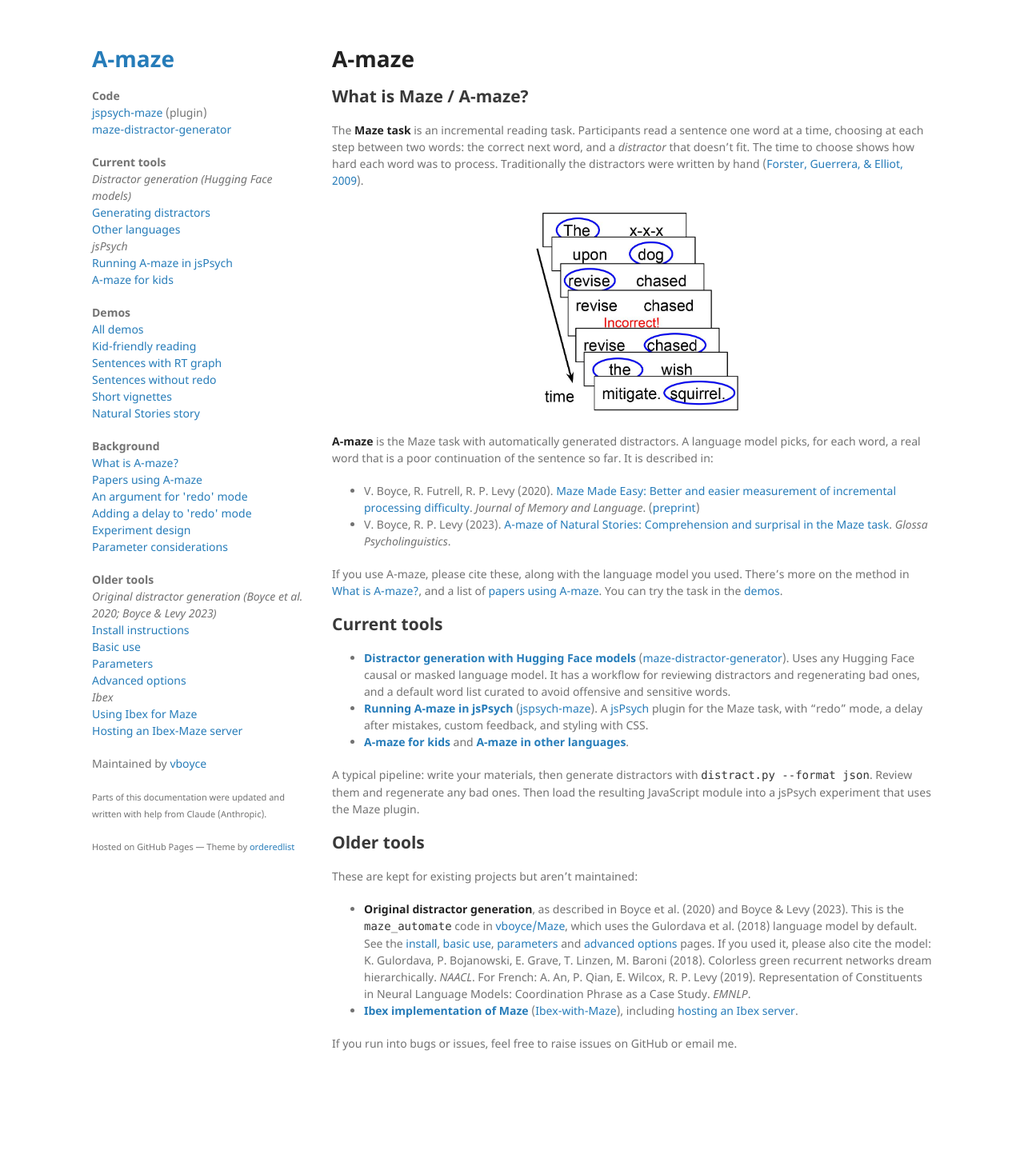
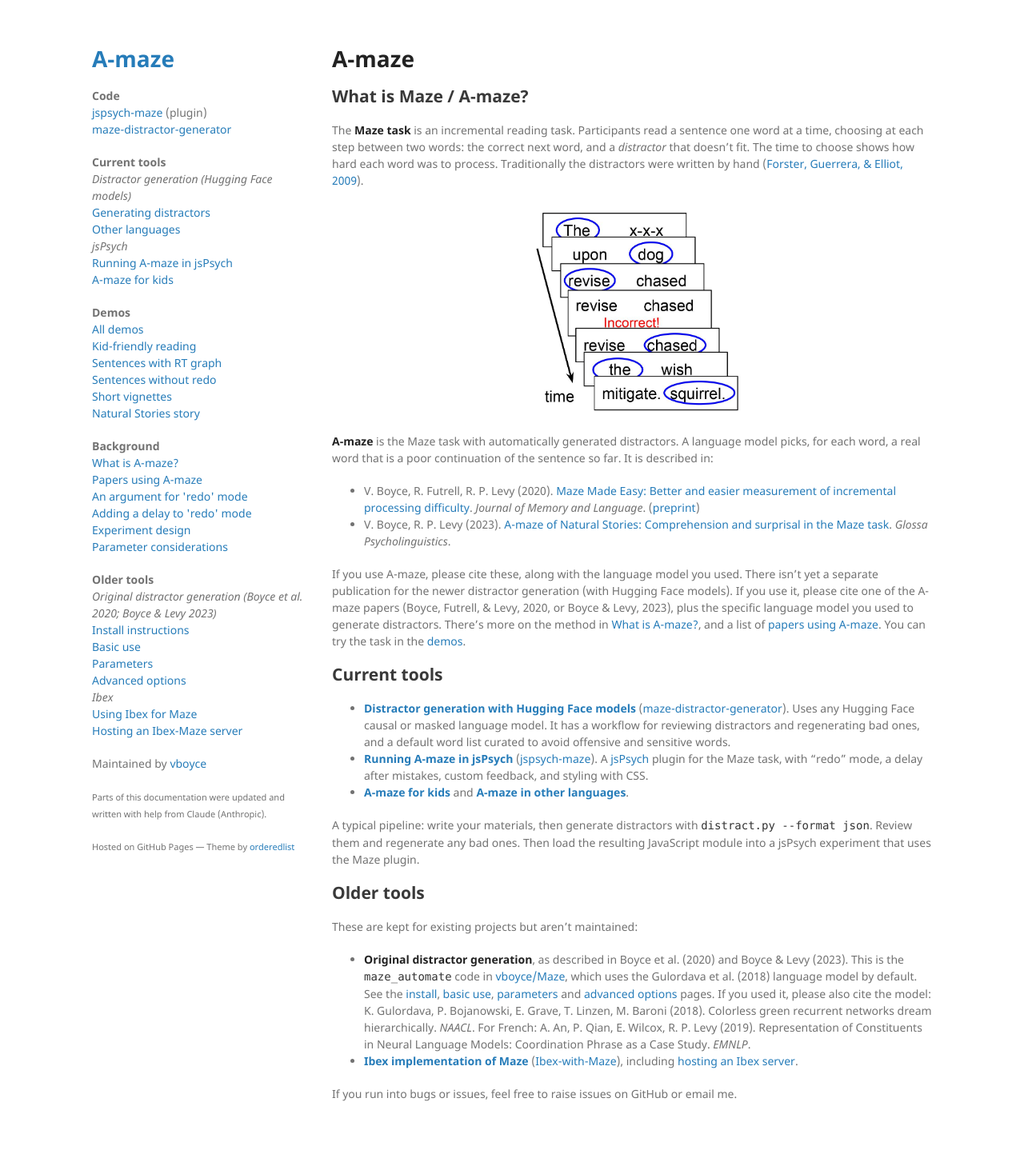
Before and after one commit to vboyce/maze-docs, a Jekyll site: the page built from docs/index.md, in a window 1280 px wide. Shown: the whole page at 80% size. Built offline with Jekyll 4.4.1, drawn with Linux system fonts in a browser that asks for light colours; our own code applies the rules of GitHub Pages for plain Markdown files; before the commit the page ends 1385 px from its top, so only the background shows below that.

Commit message:
Citation note: no separate paper for newer generation yet
Co-Authored-By: Claude Opus 5.5 (1M context) <noreply@anthropic.com>

```diff
--- a/docs/index.md
+++ b/docs/index.md
@@ -15,7 +15,7 @@ The **Maze task** is an incremental reading task. Participants read a sentence o
 - V. Boyce, R. Futrell, R. P. Levy (2020). [Maze Made Easy: Better and easier measurement of incremental processing difficulty](https://www.sciencedirect.com/science/article/pii/S0749596X19301147). *Journal of Memory and Language*. ([preprint](https://psyarxiv.com/b7nqd/))
 - V. Boyce, R. P. Levy (2023). [A-maze of Natural Stories: Comprehension and surprisal in the Maze task](https://escholarship.org/uc/item/6vh9d8zm). *Glossa Psycholinguistics*.
 
-If you use A-maze, please cite these, along with the language model you used. There's more on the method in [What is A-maze?](intro.md), and a list of [papers using A-maze](papers.md). You can try the task in the [demos](demos.md).
+If you use A-maze, please cite these, along with the language model you used. There isn't yet a separate publication for the newer distractor generation (with Hugging Face models). If you use it, please cite one of the A-maze papers (Boyce, Futrell, & Levy, 2020, or Boyce & Levy, 2023), plus the specific language model you used to generate distractors. There's more on the method in [What is A-maze?](intro.md), and a list of [papers using A-maze](papers.md). You can try the task in the [demos](demos.md).
 
 ## Current tools
 
```
Also changed, not shown: docs/generator.md (+4 -0 lines).
